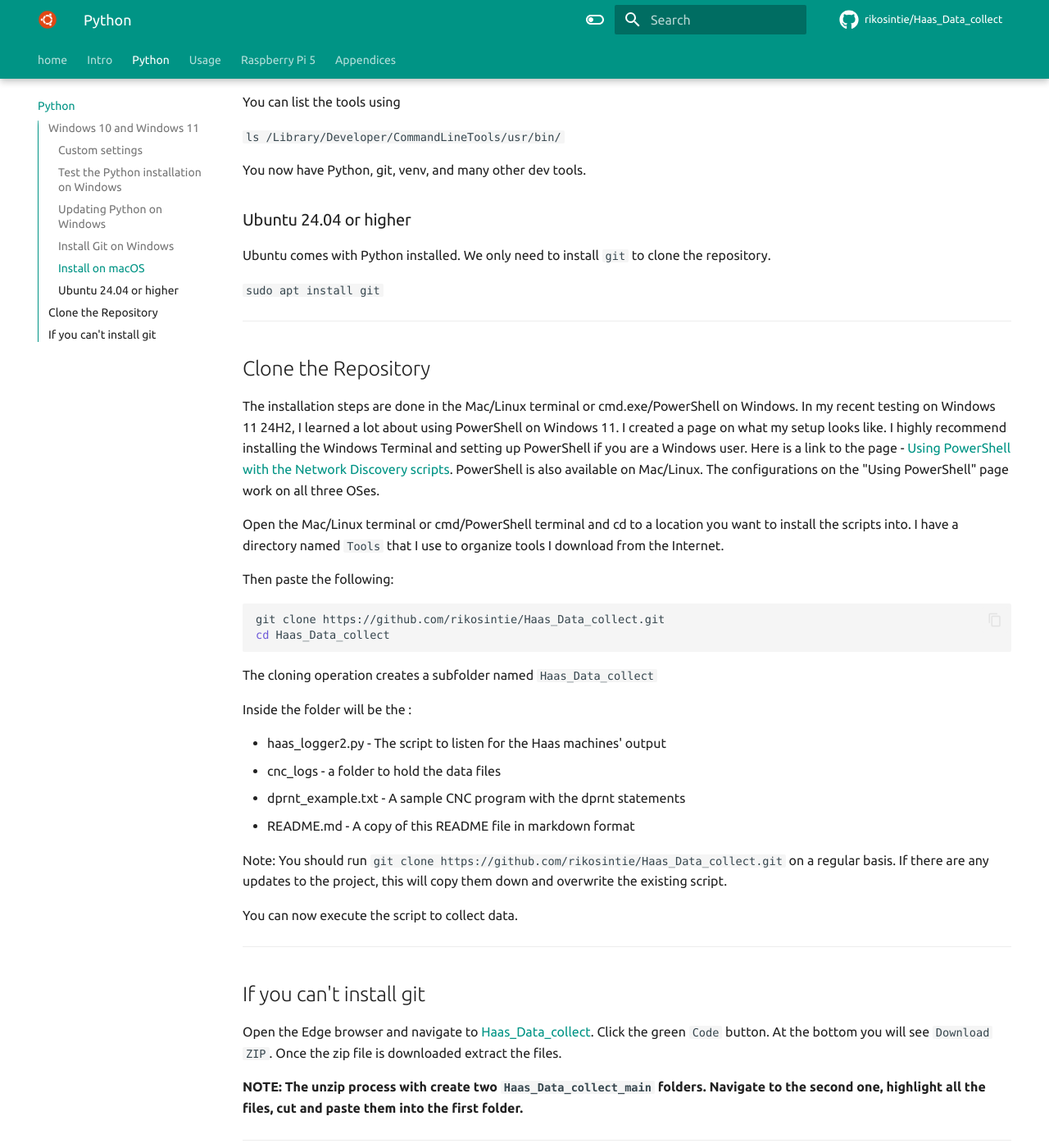
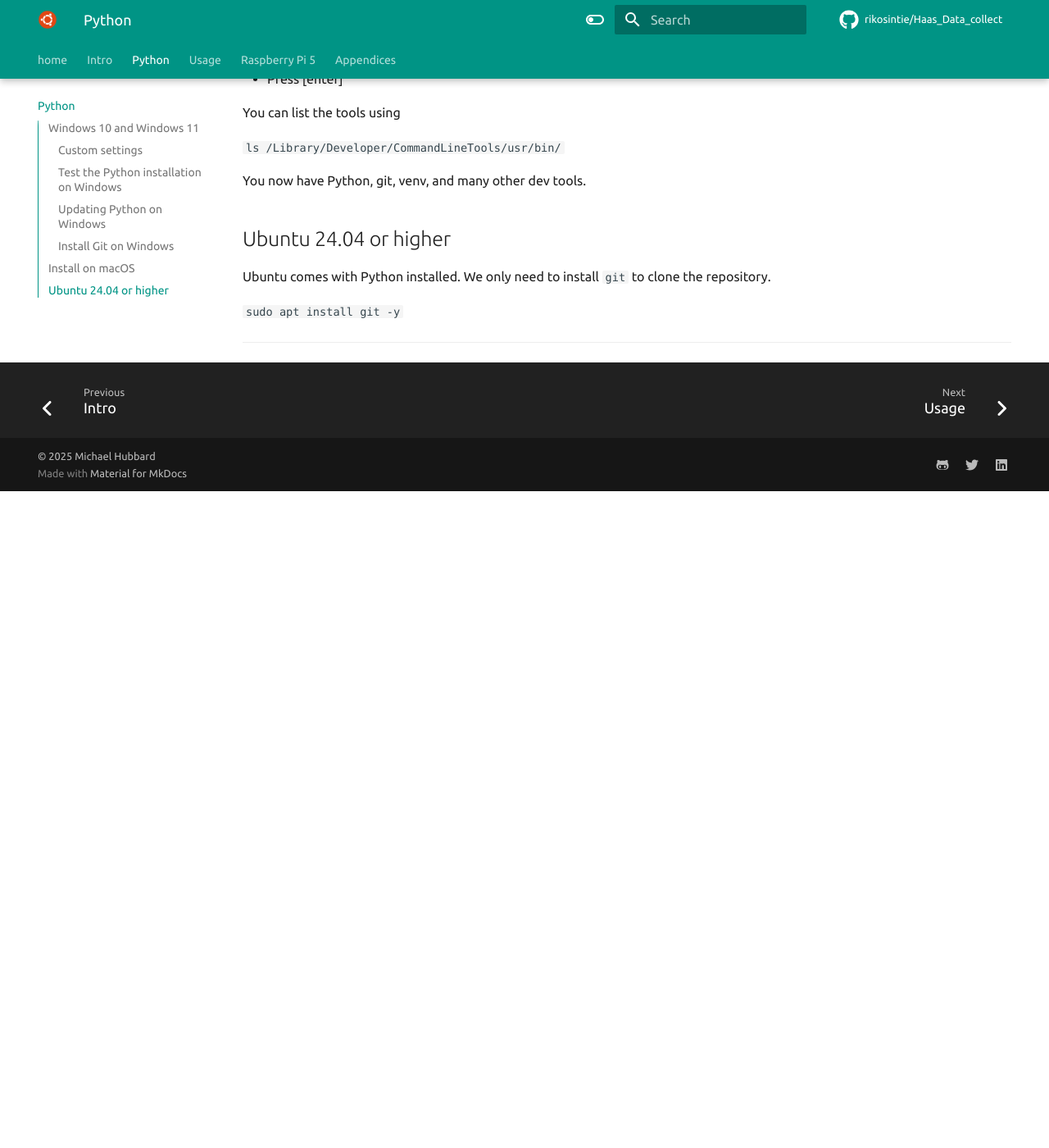
Before and after one commit to rikosintie/Haas_Data_collect, an MkDocs documentation site: the page built from docs/installing_python.md, in a window 1280 px wide and 1400 px high, scrolled down 3852 px. Shown: the whole window at 82% size. Built offline with MkDocs 1.6.1 and Material for MkDocs 9.7.7, drawn with Linux system fonts in a browser that asks for light colours; some web fonts are replaced; comment, search, counter and statistics services are not loaded; after the commit the page ends 4451 px from its top, so only the background shows below that; some of the changed text lies outside the part shown.

Commit message:
Git Title: Removed the "Clone Repository" section.

````diff
--- a/docs/installing_python.md
+++ b/docs/installing_python.md
@@ -130,46 +130,10 @@
 
 You now have Python, git, venv, and many other dev tools.
 
-### Ubuntu 24.04 or higher
+## Ubuntu 24.04 or higher
 
 Ubuntu comes with Python installed. We only need to install `git` to clone the repository.
 
-`sudo apt install git`
+`sudo apt install git -y`
 
 ----------------------------------------------------------------
-
-## Clone the Repository
-
-The installation steps are done in the Mac/Linux terminal or cmd.exe/PowerShell on Windows. In my recent testing on Windows 11 24H2, I learned a lot about using PowerShell on Windows 11. I created a page on what my setup looks like. I highly recommend installing the Windows Terminal and setting up PowerShell if you are a Windows user. Here is a link to the page - [Using PowerShell with the Network Discovery scripts](https://rikosintie.github.io/Discovery/Using_PowerShell/). PowerShell is also available on Mac/Linux. The configurations on the "Using PowerShell" page work on all three OSes.
-
-Open the Mac/Linux terminal or cmd/PowerShell terminal and cd to a location you want to install the scripts into. I have a directory named `Tools` that I use to organize tools I download from the Internet.
-
-Then paste the following:
-
-```bash
-git clone https://github.com/rikosintie/Haas_Data_collect.git
-cd Haas_Data_collect
-```
-
-The cloning operation creates a subfolder named `Haas_Data_collect`
-
-Inside the folder will be the :
-
-- haas_logger2.py - The script to listen for the Haas machines' output
-- cnc_logs - a folder to hold the data files
-- dprnt_example.txt - A sample CNC program with the dprnt statements
-- README.md - A copy of this README file in markdown format
-
-Note: You should run `git clone https://github.com/rikosintie/Haas_Data_collect.git` on a regular basis. If there are any updates to the project, this will copy them down and overwrite the existing script.
-
-You can now execute the script to collect data.
-
-----------------------------------------------------------------
-
-## If you can't install git
-
-Open the Edge browser and navigate to [Haas_Data_collect](https://github.com/rikosintie/Haas_Data_collect). Click the green `Code` button. At the bottom you will see `Download ZIP`. Once the zip file is downloaded extract the files.
-
-**NOTE: The unzip process with create two `Haas_Data_collect_main` folders. Navigate to the second one, highlight all the files, cut and paste them into the first folder.**
-
-----------------------------------------------------------------
````
Also changed, not shown: other parts of docs/installing_python.md (+2 -2 lines).
